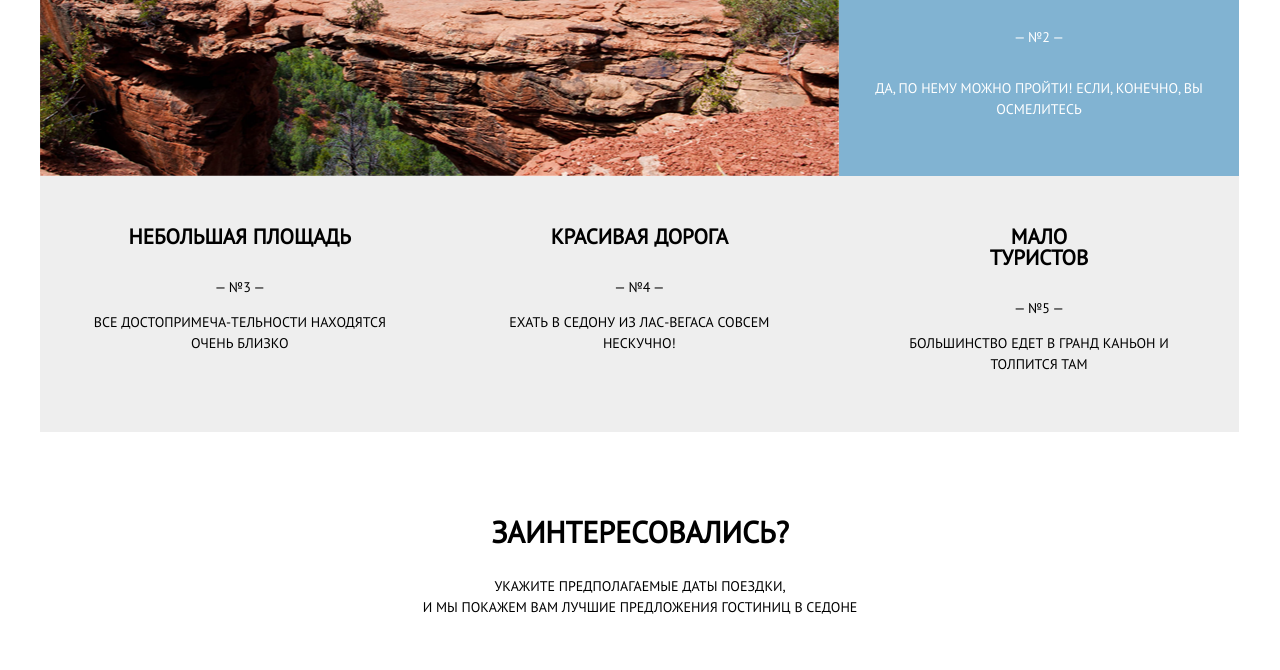
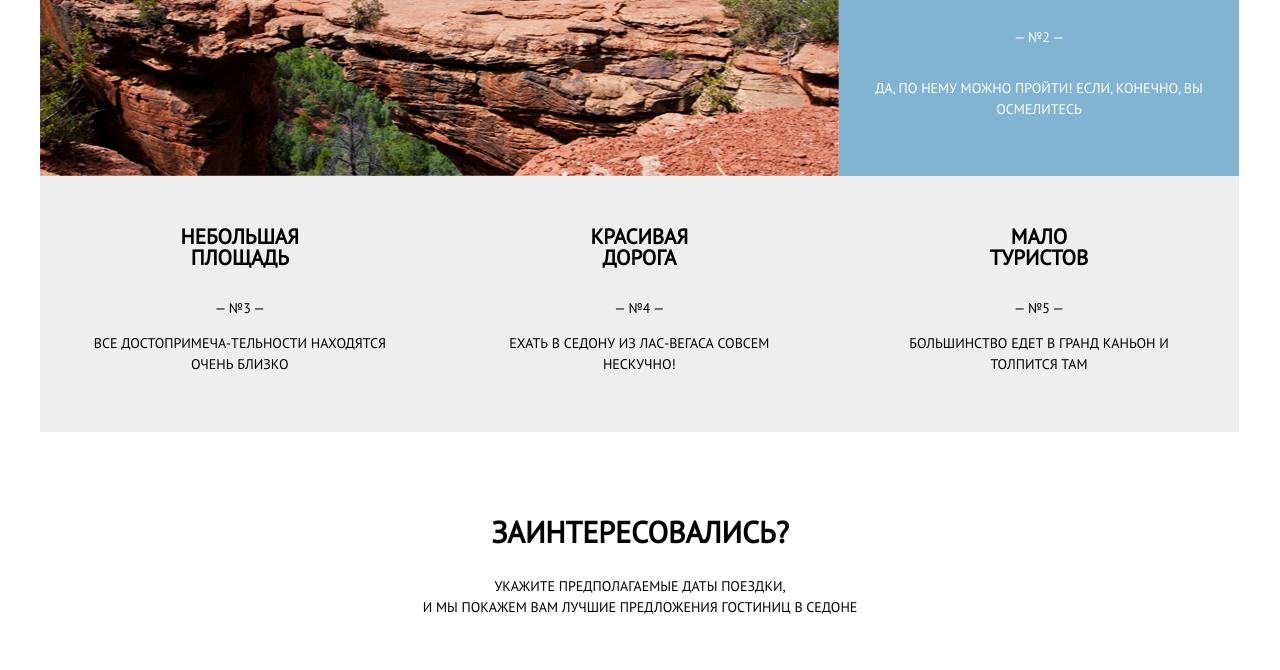
Before and after one commit to viki-korotkaya/viki-korotkaya.github.io, a plain HTML site: page sedona/index.html in a window 1280 px wide. Shown: the part 1581-2251 px from the top of the page. Drawn offline with Linux system fonts and the light colour scheme.

Commit message:
changing some styles

```diff
--- a/sedona/css/style.css
+++ b/sedona/css/style.css
@@ -415,6 +415,7 @@ section.item {
 	margin-left: 10px;
 	padding: 10px 40px 10px 20px;
 	border: 1px solid #ebebeb;
+	cursor: pointer;
 }
 .modal-content .departure-date {
 	width: 335px;
@@ -422,6 +423,7 @@ section.item {
 	margin-left: 10px;
 	padding: 10px 40px 10px 20px;
 	border: 1px solid #ebebeb;
+	cursor: pointer;
 }
 .search-form input.arrival-date {
 	background-image: url("../img/sprite.png");
--- a/sedona/index.html
+++ b/sedona/index.html
@@ -68,17 +68,17 @@
 			</section>
 			<div class="advantage-item">
 				<section class="item">
-					<h2 class="advantage-title">Небольшая площадь</h2>
+					<h2 class="advantage-title">Небольшая<br>площадь</h2>
 					<p>&mdash; №3 &mdash;</p>
 					<p>Все достопримеча-тельности находятся очень близко</p>
 				</section>
 				<section class="item">
-					<h2 class="advantage-title">Красивая дорога</h2>
+					<h2 class="advantage-title">Красивая<br>дорога</h2>
 					<p>&mdash; №4 &mdash;</p>
 					<p>Ехать в Седону из Лас-Вегаса совсем нескучно!</p>
 				</section>
 				<section class="item">
-					<h2 class="advantage-title">Мало<br> туристов</h2>
+					<h2 class="advantage-title">Мало<br>туристов</h2>
 					<p>&mdash; №5 &mdash;</p>
 					<p>Большинство едет в Гранд Каньон и толпится там</p>
 				</section>
```
